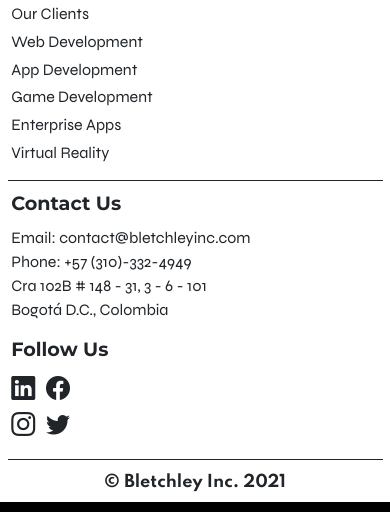
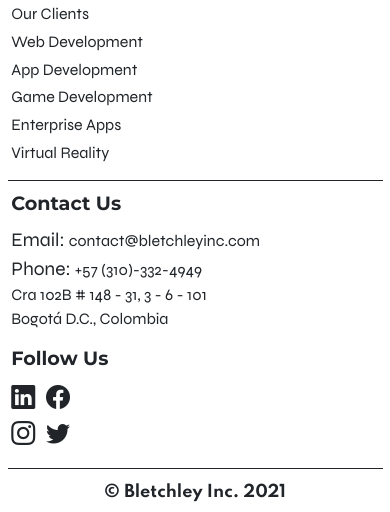
Before and after one commit to BletchleyTech/bletchleytech.com, a Node server app: page / in a window 390 px wide. Shown: the part 1770-2282 px from the top of the page. Run offline with Node 20, Linux system fonts and the light colour scheme; some libraries are stand-ins or nearby versions; some web fonts are replaced.

Commit message:
Main page

```diff
--- a/index.html
+++ b/index.html
@@ -77,8 +77,8 @@
                 </aside>
                 <aside class="col-md-6">
                     <h3>Contact Us</h3>
-                    <p><a href="mailto: contact@bletchleyinc.com">Email: contact@bletchleyinc.com</a></p>
-                    <p><a href="tel: +573103324949">Phone: +57 (310)-332-4949</a></p>
+                    <p>Email: <a href="mailto: contact@bletchleyinc.com">contact@bletchleyinc.com</a></p>
+                    <p>Phone: <a href="tel: +573103324949">+57 (310)-332-4949</a></p>
                     <address>
                         Cra 102B # 148 - 31, 3 - 6 - 101
                         <br>
--- a/static/css/index.css
+++ b/static/css/index.css
@@ -203,7 +203,7 @@ h3
 {
     margin-bottom: 0;
 }
-#links .col-md-6 a, address
+#links .col-md-6 p, #links .col-md-6 a, address
 {
     font-size: 1.2rem;
     color: inherit;
@@ -294,3 +294,10 @@ h3
         padding-top: 3%;
     }
 }
+@media screen and (max-width: 300px)
+{
+    h1
+    {
+        font-size: 2.5rem;
+    }
+}
```
